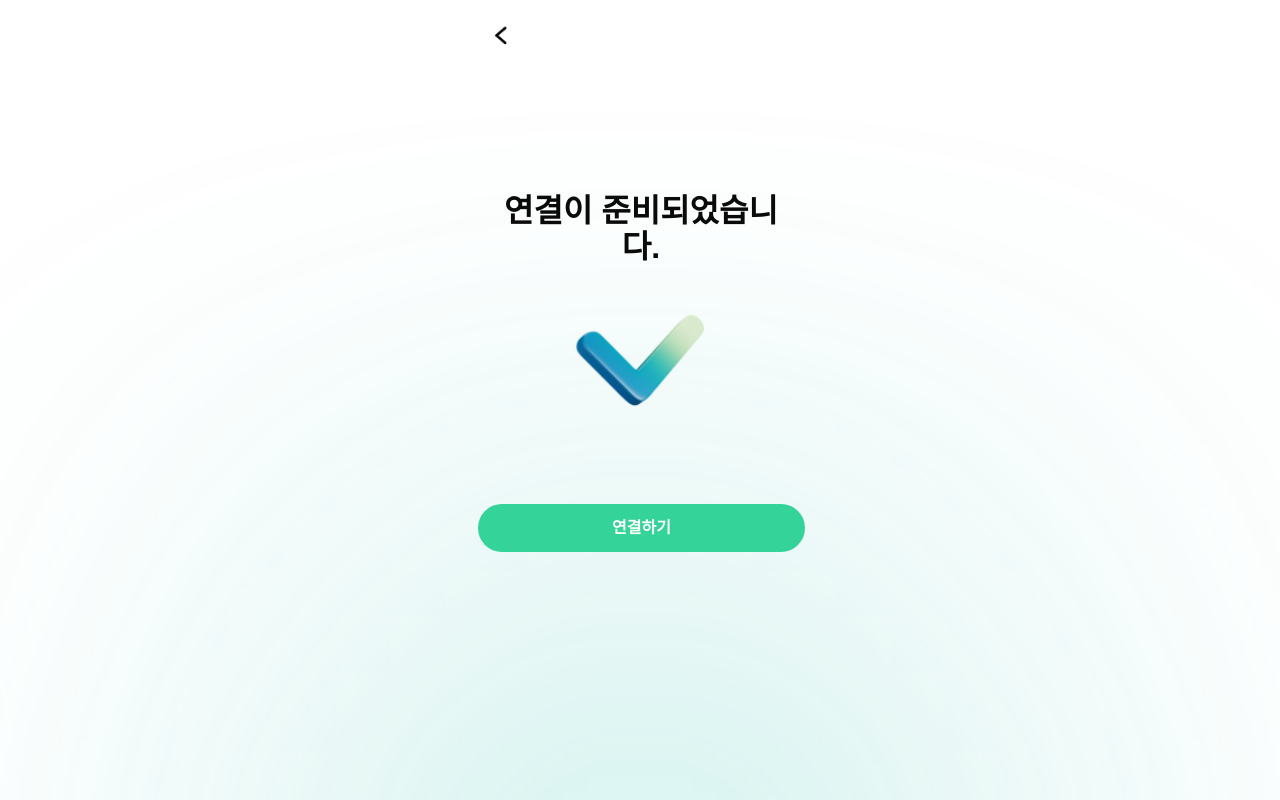
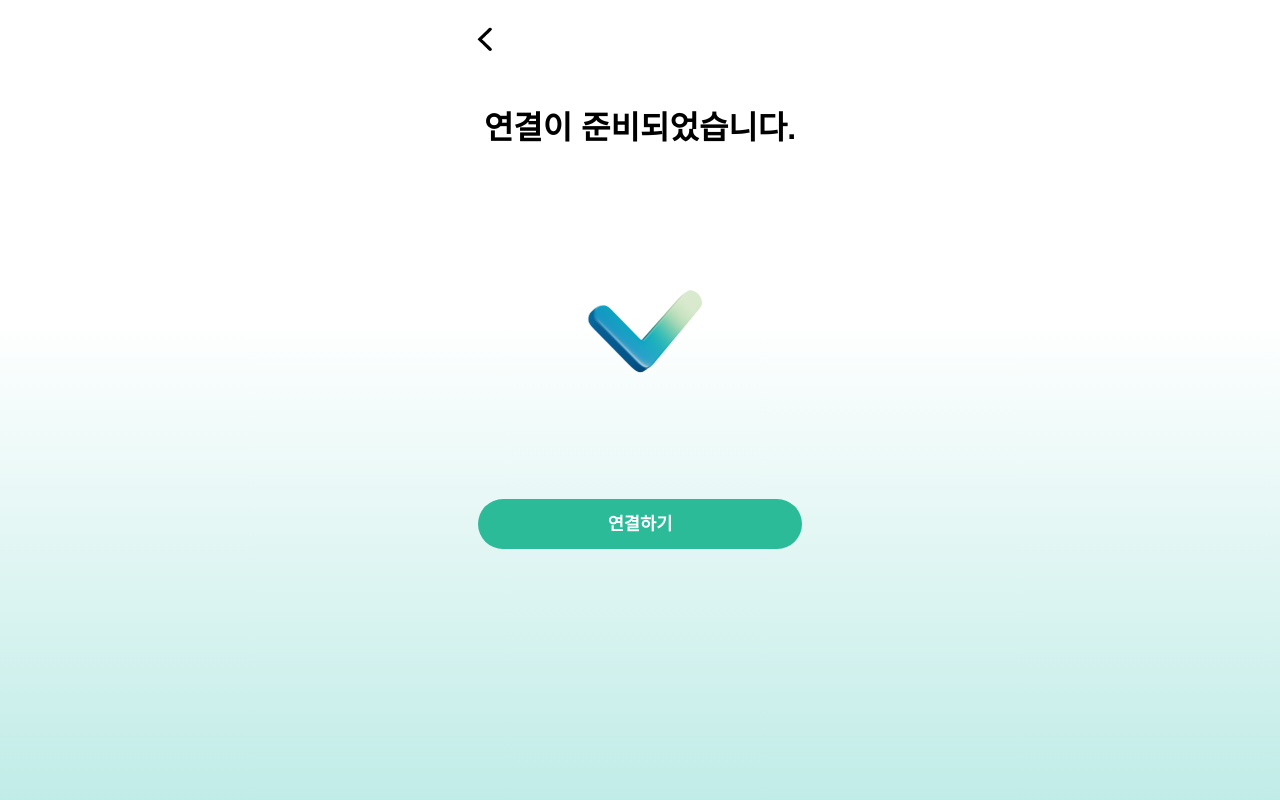
Before and after one commit to HakkertonDitto/frontend, a React (Create React App) app: page /asker/ready in a window 1280 px wide. Shown: the top 800 px of the page. Built offline with nearby package versions, Linux system fonts and the light colour scheme; a web font is replaced by a local one.

Commit message:
refact: leading&ready

```diff
--- a/src/components/Card.js
+++ b/src/components/Card.js
@@ -48,7 +48,4 @@ const Card = styled.div`
     font-weight: bold;
     word-break: keep-all;
   }
-  }
-
-
 `
--- a/src/components/Header.js
+++ b/src/components/Header.js
@@ -1,12 +1,12 @@
-import Backarrow from "../assets/backarrow.png";
 import { useNavigate } from "react-router-dom";
 import styled from "styled-components";
+import Backarrow from "../assets/backarrow.png";
 
 const Header = styled.header`
   width: 100%;
   height: 5rem;
-  padding: 1rem;
   >img{
+    padding: 1rem 0;
     height: 100%;
     cursor: pointer;
   }
@@ -16,7 +16,7 @@ export default function HeaderBar() {
     const navigate = useNavigate();
     return (
         <Header>
-            <img src={Backarrow} alt="backarrow" onClick={() => {
+            <img src={Backarrow} onClick={() => {
                 navigate(-1)
             }} />
         </Header>
--- a/src/components/modal/DetailConfirmModal.js
+++ b/src/components/modal/DetailConfirmModal.js
@@ -37,13 +37,13 @@ const ModalBackground = styled.div`
     background-color: #00000088;
     position: absolute;
     justify-content: center;
-    align-itmes: center;
+    align-items: center;
 `
 
 const Modal = styled.div`
     display: flex;
     flex-direction: column;
-    align-item: center;
+    align-items: center;
     width: 70vw;
     height: 75vh;
     background-color: #FFFFFF;
--- a/src/pages/asker/Loading.js
+++ b/src/pages/asker/Loading.js
@@ -1,48 +1,26 @@
-import { useNavigate } from "react-router-dom";
+import { Title } from "../../components"
 import Call from "../../assets/call.png";
-import Header from "../../components/Background";
-import { useEffect } from "react";
+import Header from "../../components/Header";
 import Background from "../../components/Background";
-import "../../styles/Loading.css";
+
 const Loading = () => {
-  const navigate = useNavigate();
-
-  // useEffect(() => {
-  //   const timeout = setTimeout(() => {
-  //     navigate("/asker/ready");
-  //   }, 2000);
-  //   //통화 연결되면 그거에 맞춰 이동.우선은 2초로.
-
-  //   return () => {
-  //     clearTimeout(timeout);
-  //   };
-  // }, [navigate]);
-
   return (
     <Background style={{ margin: "0 auto" }}>
-         <Header />
-      <div className="loading-container">
-
-
-
-        <div className="text-box">
-
-
-          <span className="title">접수가 완료되었습니다!</span>
-          <img
-            className="call"
-            src={Call}
-            alt="call"
-          />
-          <span className="subtitle">봉사자가 연결될 때 까지 <br />잠시만 기다려주십시오.</span>
-        </div>
-
-
-      </div>
-    </Background>
-
-
-
+      <Header />
+      <Title
+      style={{
+        fontSize: "2rem",
+        margin: "1.5rem auto"
+      }}>접수가 완료되었습니다!</Title>
+      <img src={Call} />
+      <Title
+        style={{
+          fontSize: "1.75rem",
+          margin: "1.5rem auto",
+          padding: "1rem",
+          wordBreak: "keep-all"
+        }}>봉사자가 연결될 때까지 잠시만 기다려주십시오.</Title>
+   </Background>
   );
 };
 
--- a/src/pages/asker/Ready.js
+++ b/src/pages/asker/Ready.js
@@ -1,39 +1,30 @@
 import { Link, useNavigate } from "react-router-dom";
+import { Button, Title } from "../../components"
+import Header from "../../components/Header"
+import Background from "../../components/Background"
 import Check from "../../assets/check.png";
-import Backarrow from "../../assets/backarrow.png";
 
 const Ready = () => {
   const navigate = useNavigate();
   return (
-    <div className="flex justify-center">
-      <div className=" w-[360px] h-[800px] relative bg-white">
-        <div className="Background w-[465px] h-[303px] left-[-52px] top-[714px] absolute opacity-70 bg-teal-500 blur-[250px]" />
-        <img
-          className="ImageRemovebgPreview102 w-[41px] h-9 left-[20px] top-[18px] absolute origin-top-left "
-          src={Backarrow}
-          alt="backarrow"
-          onClick={() => {
-            navigate(-1);
-          }}
-        />
-        <div className=" w-[304px] h-[37px] left-[29px] top-[193px] absolute text-center text-neutral-950 text-[32px] font-bold leading-9">
-          연결이 준비되었습니다.
-        </div>
-        <img
-          className="TickDynamicColor w-[250px] h-[180px] left-[50px] top-[277px] absolute"
-          src={Check}
-          alt="check"
-        />
-        <Link to={"/#"}>
-          {/*영상통화 구현 후 연결 */}
-          <div className="ControlsButtons w-[327px] h-12 py-4 left-[18px] top-[504px] absolute bg-emerald-400 rounded-[48px] justify-center items-center inline-flex">
-            <div className="Text text-center text-white text-base font-bold leading-none">
-              연결하기
-            </div>
-          </div>
-        </Link>
-      </div>
-    </div>
+    <Background style={{margin: "0 auto"}}>
+      <Header />
+      <Title
+      style={{
+        fontSize: "2rem",
+        margin: "1.5rem auto",
+      }}>연결이 준비되었습니다.</Title>
+      <img
+        src={Check}
+        style={{
+          margin: "10vh",
+          height: "25"
+        }}
+      />
+      <Button>
+        <Link to={"/#"}>연결하기</Link>
+      </Button>
+    </Background>
   );
 };
 export default Ready;
--- a/src/styles/Loading.css
+++ /dev/null
@@ -1,42 +0,0 @@
-
-
-.loading-container {
-    display: flex;
-    justify-content: center;
-    align-items: center;
-    width: 100%;
-    height: 100vh;
-  }
-
- .text-box{
-    display: flex;
-    justify-content: center;
-    align-items: center;
-    margin-top:10rem;
-    flex-direction: column;
-
- }
-
-  .title {
-    text-align: center;
-    font-size: 32px;
-    font-weight: bold;
-    color: black;
-
-  }
-
-  .subtitle {
-
-    margin-top:5rem;
-    text-align: center;
-    font-size: 28px;
-    font-weight: bold;
-
-
-  }
-
-  .call {
-    width: 180px;
-    margin-top:5rem;
-
-  }
```
Lines whose indentation alone changed are shown as unchanged.
